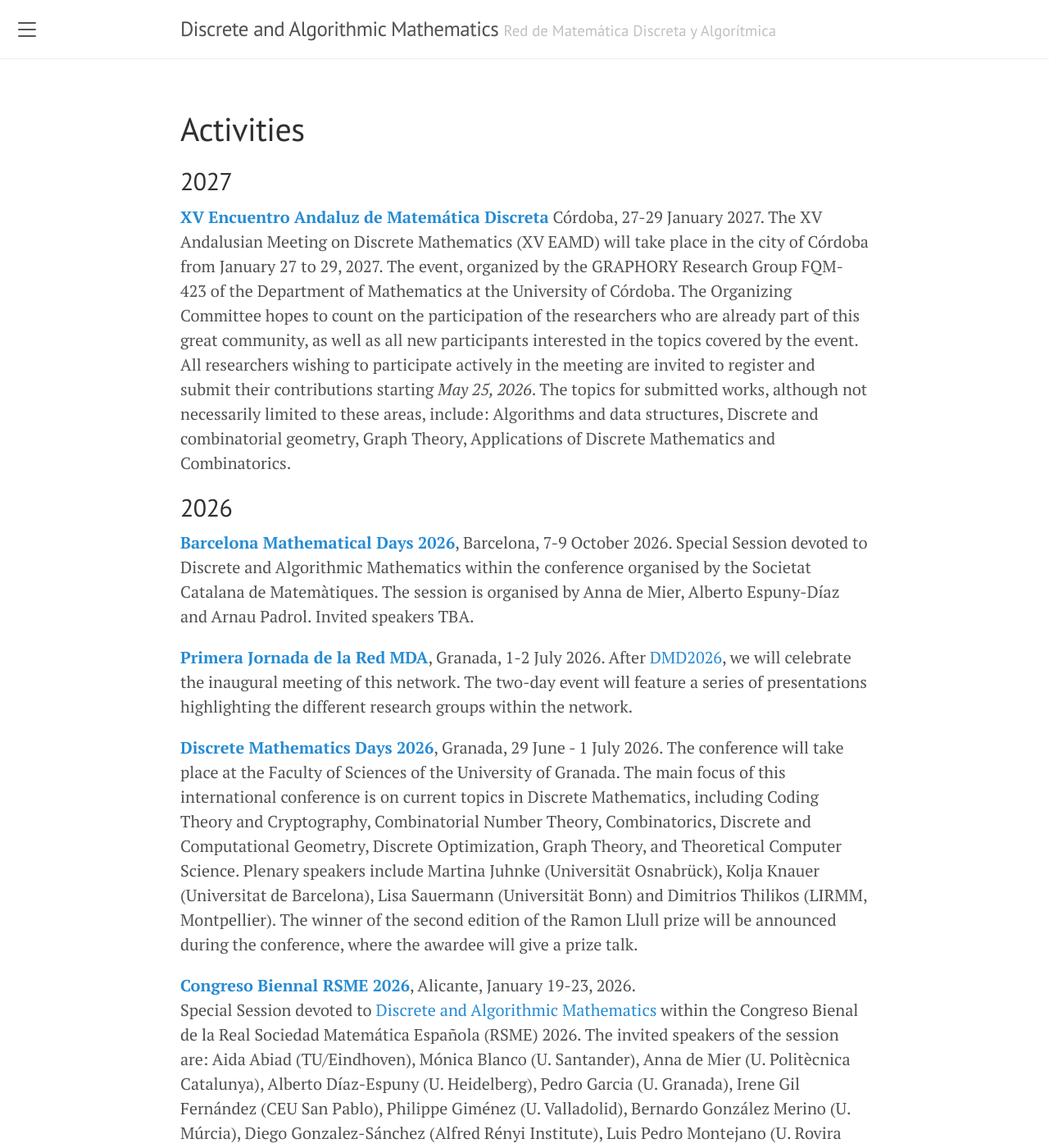
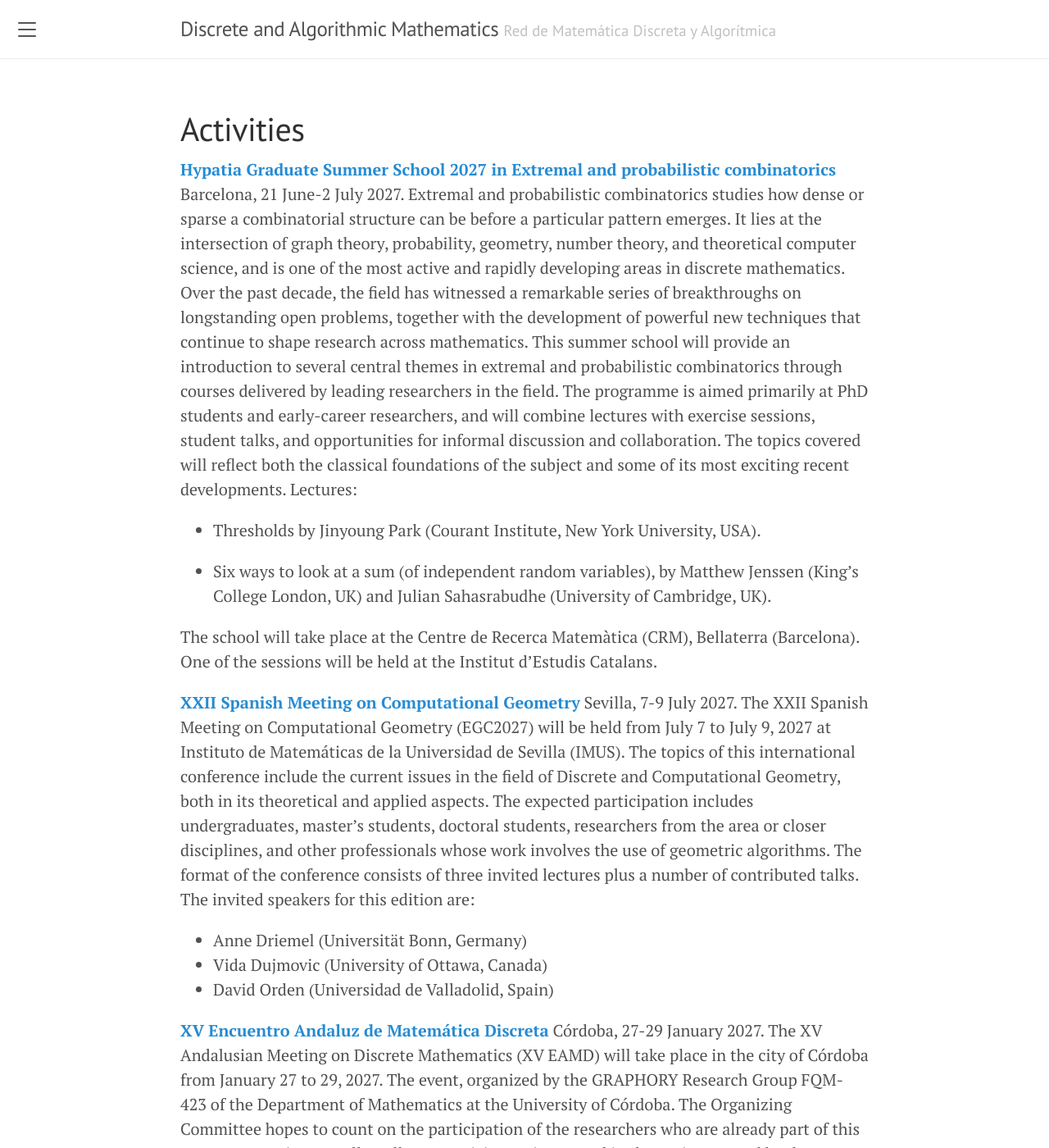
Before and after one commit to dam-network/dam-network.github.io, a Jekyll site: the page built from activities.md, in a window 1280 px wide and 1400 px high. Shown: the whole window at 82% size. Built offline with Jekyll 4.4.1, drawn with Linux system fonts in a browser that asks for light colours.

Commit message:
Update activities.md

```diff
--- a/activities.md
+++ b/activities.md
@@ -3,7 +3,26 @@ layout: page
 title: Activities
 ---
 
-## 2027
+**[Hypatia Graduate Summer School 2027 in Extremal and probabilistic combinatorics](https://www.crm.cat/hypatia-2027/)** Barcelona, 21 June-2 July 2027. Extremal and probabilistic combinatorics studies how dense or sparse a combinatorial structure can be before a particular pattern emerges. It lies at the intersection of graph theory, probability, geometry, number theory, and theoretical computer science, and is one of the most active and rapidly developing areas in discrete mathematics. Over the past decade, the field has witnessed a remarkable series of breakthroughs on longstanding open problems, together with the development of powerful new techniques that continue to shape research across mathematics. This summer school will provide an introduction to several central themes in extremal and probabilistic combinatorics through courses delivered by leading researchers in the field. The programme is aimed primarily at PhD students and early-career researchers, and will combine lectures with exercise sessions, student talks, and opportunities for informal discussion and collaboration. The topics covered will reflect both the classical foundations of the subject and some of its most exciting recent developments. Lectures:
+
+- Thresholds by Jinyoung Park (Courant Institute, New York University, USA).
+
+- Six ways to look at a sum (of independent random variables), by Matthew Jenssen (King’s College London, UK) and Julian Sahasrabudhe (University of Cambridge, UK).
+
+
+The school will take place at the Centre de Recerca Matemàtica (CRM), Bellaterra (Barcelona). One of the sessions will be held at the Institut d’Estudis Catalans.
+
+
+**[XXII Spanish Meeting on Computational Geometry](https://imus.us.es/congresos/egc2027sevilla/)** Sevilla, 7-9 July 2027. The XXII Spanish Meeting on Computational Geometry (EGC2027) will be held from July 7 to July 9, 2027 at Instituto de Matemáticas de la Universidad de Sevilla (IMUS). The topics of this international conference include the current issues in the field of Discrete and Computational Geometry, both in its theoretical and applied aspects.
+The expected participation includes undergraduates, master's students, doctoral students, researchers from the area or closer disciplines, and other professionals whose work involves the use of geometric algorithms.
+The format of the conference consists of three invited lectures plus a number of contributed talks. The invited speakers for this edition are:
+- Anne Driemel (Universität Bonn, Germany)
+- Vida Dujmovic (University of Ottawa, Canada)
+- David Orden (Universidad de Valladolid, Spain)
+
+
+**[]()**
+
 
 **[XV Encuentro Andaluz de Matemática Discreta](https://www.uco.es/congresos/xveamd/)** Córdoba, 27-29 January 2027. The XV Andalusian Meeting on Discrete Mathematics (XV EAMD) will take place in the city of Córdoba from January 27 to 29, 2027. The event, organized by the GRAPHORY Research Group FQM-423 of the Department of Mathematics at the University of Córdoba. The Organizing Committee hopes to count on the participation of the researchers who are already part of this great community, as well as all new participants interested in the topics covered by the event. All researchers wishing to participate actively in the meeting are invited to register and submit their contributions starting *May 25, 2026*. The topics for submitted works, although not necessarily limited to these areas, include: Algorithms and data structures, Discrete and combinatorial geometry, Graph Theory, Applications of Discrete Mathematics and Combinatorics.
 
```
